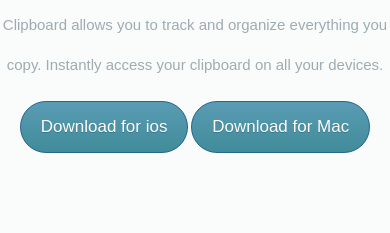
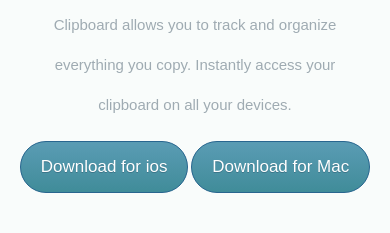
Before and after one commit to Shubham-sk-21/new2, a plain HTML site: page index.html in a window 390 px wide. Shown: the part 399-632 px from the top of the page. Drawn offline with nearby package versions, Linux system fonts and the light colour scheme; a web font is replaced by a local one.

Commit message:
Add files via upload

```diff
--- a/index.css
+++ b/index.css
@@ -149,7 +149,7 @@
 	width: 100%;
 	text-align: center;
 	font-size: 15px;
-	padding:0px 0px;
+	padding:0px 50px;
 
 }
 
```
